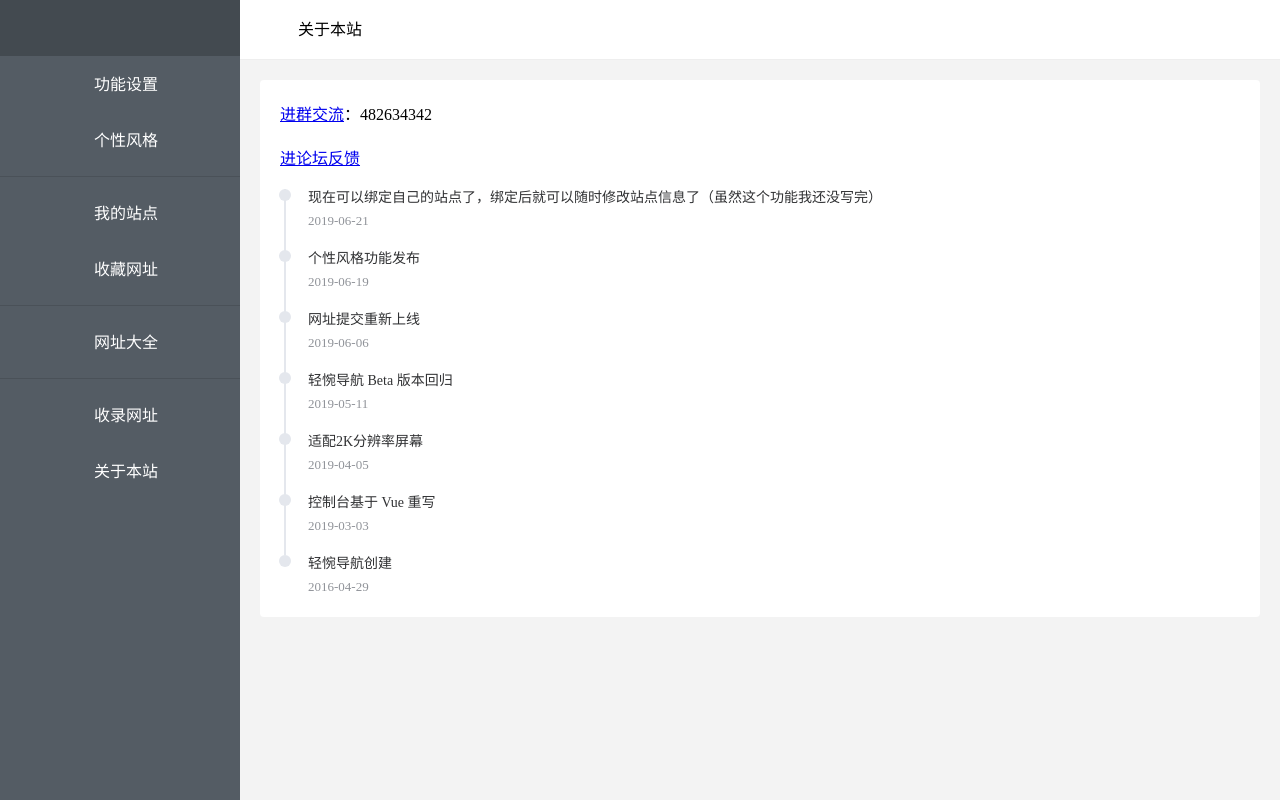
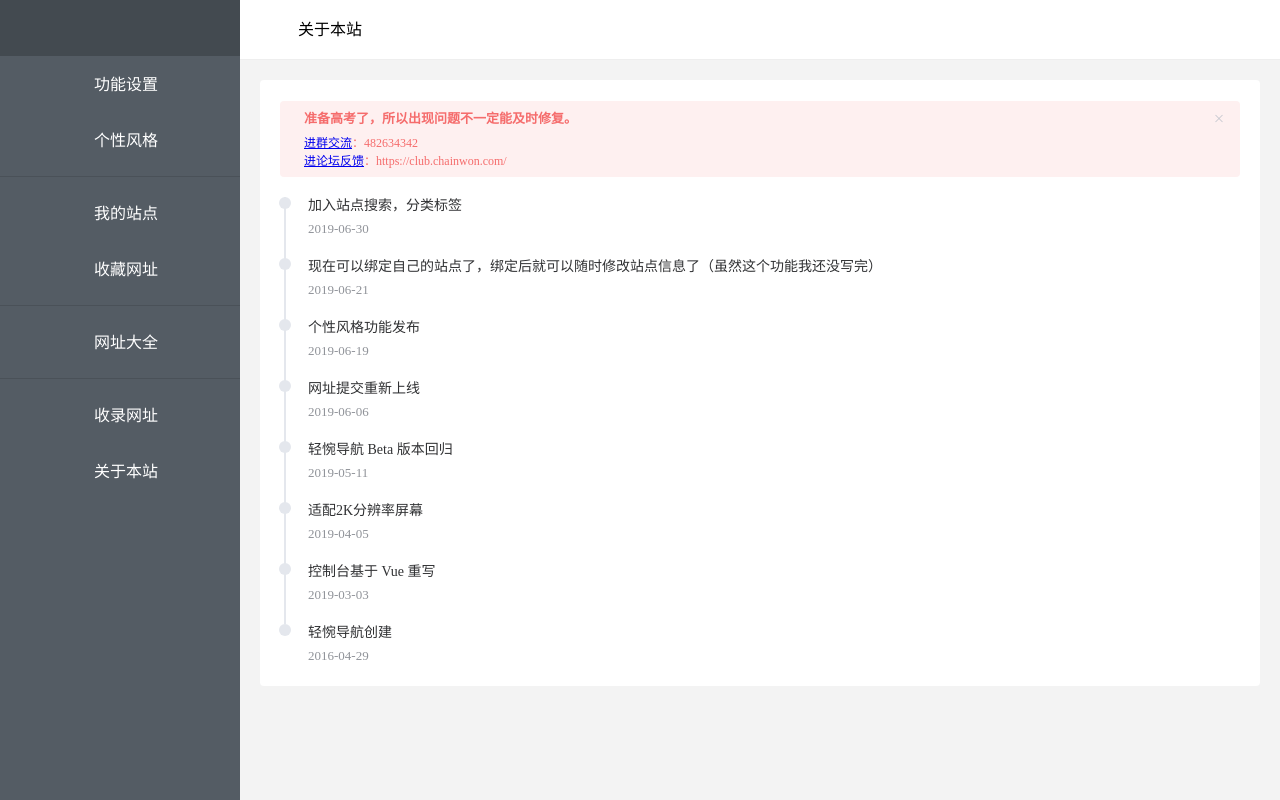
Before and after one commit to chainwon/chainwon-console-vue-v3, a Vue app: page /public/about in a window 1280 px wide. Built offline with nearby package versions, Linux system fonts and the light colour scheme; no server answers; a small style sheet from the web is missing; what vue-infinite-scroll would draw is missing.

Commit message:
Update About.vue

```diff
--- a/src/views/public/About.vue
+++ b/src/views/public/About.vue
@@ -2,14 +2,14 @@
   <el-main class="chainwon-content">
     <div class="chainwon-item chainwon-box">
       <p>
-        <el-link
-          type="primary"
-          href="https://shang.qq.com/wpa/qunwpa?idkey=d75bc474c00a39431e2dd839812bb5bc2fe401a3f47cdf256bd8803a1c22cdcb"
-          target="_blank"
-        >进群交流</el-link>：482634342
-      </p>
-      <p>
-        <el-link type="primary" href="https://club.chainwon.com/" target="_blank">进论坛反馈</el-link>
+        <el-alert title="准备高考了，所以出现问题不一定能及时修复。" type="error">
+          <el-link
+            type="primary"
+            href="https://shang.qq.com/wpa/qunwpa?idkey=d75bc474c00a39431e2dd839812bb5bc2fe401a3f47cdf256bd8803a1c22cdcb"
+            target="_blank"
+          >进群交流</el-link>：482634342 <br>
+          <el-link type="primary" href="https://club.chainwon.com/" target="_blank">进论坛反馈</el-link>：https://club.chainwon.com/
+        </el-alert>
       </p>
       <p>
         <el-timeline>
@@ -31,7 +31,13 @@ export default {
     return {
       activities: [
         {
-          content: "现在可以绑定自己的站点了，绑定后就可以随时修改站点信息了（虽然这个功能我还没写完）",
+          content:
+            "加入站点搜索，分类标签",
+          timestamp: "2019-06-30"
+        },
+        {
+          content:
+            "现在可以绑定自己的站点了，绑定后就可以随时修改站点信息了（虽然这个功能我还没写完）",
           timestamp: "2019-06-21"
         },
         {
```
